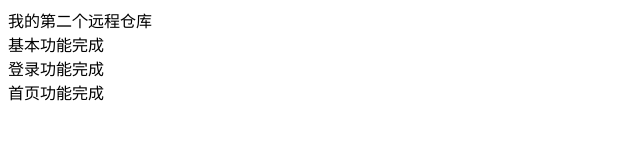
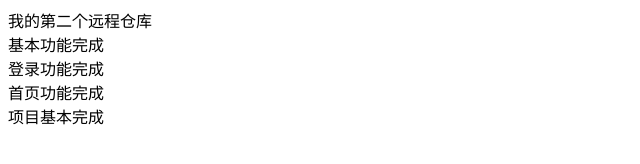
Before and after one commit to DrivenFight/mySecondRepository, a plain HTML site: page index.html in a window 1280 px wide. Shown: the whole page, without its empty margins (0-640 px from the left). Drawn offline with Linux system fonts and the light colour scheme.

Commit message:
小朱负责的部份提交

```diff
--- a/index.html
+++ b/index.html
@@ -1,11 +1,13 @@
 <!DOCTYPE html>
 <html lang="en">
+
 <head>
   <meta charset="UTF-8">
   <meta name="viewport" content="width=device-width, initial-scale=1.0">
   <meta http-equiv="X-UA-Compatible" content="ie=edge">
   <title>Document</title>
 </head>
+
 <body>
 
   我的第二个远程仓库
@@ -13,5 +15,7 @@
   <div>基本功能完成</div>
   <div>登录功能完成</div>
   <div>首页功能完成</div>
+  <div>项目基本完成</div>
 </body>
+
 </html>
```
